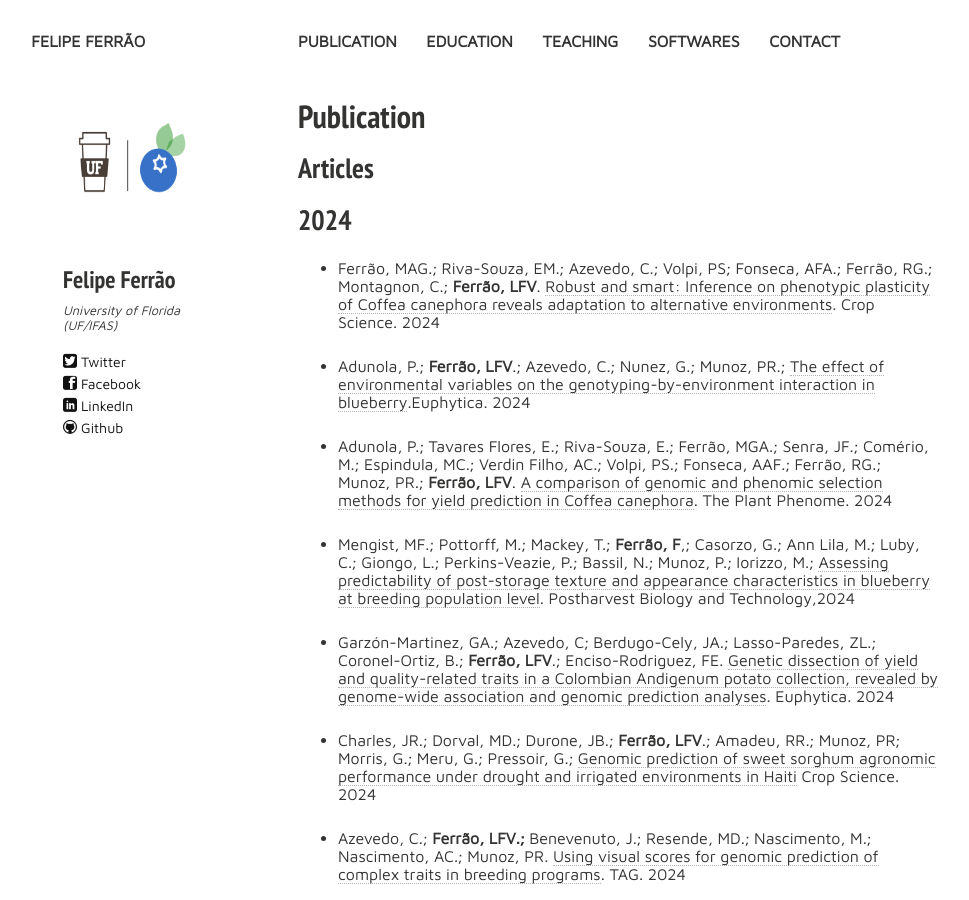
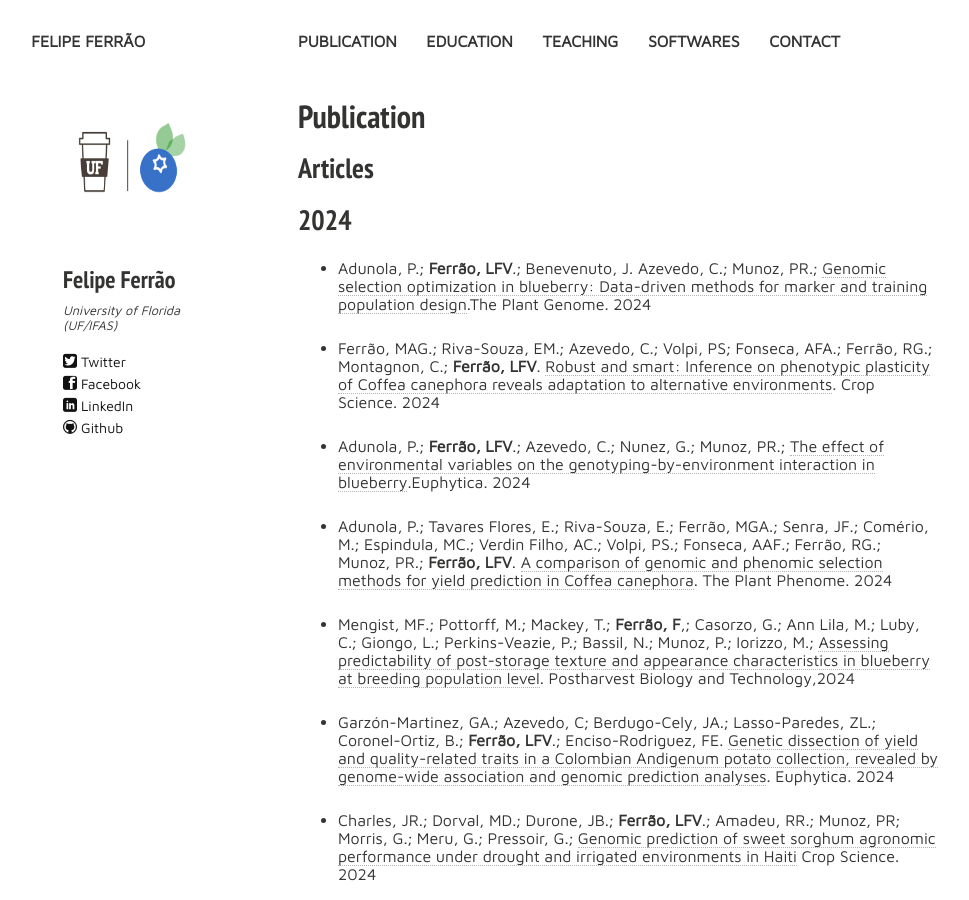
Before and after one commit to lfelipe-ferrao/lfelipe-ferrao.github.io, a Jekyll site: the page built from publication.md, in a window 1280 px wide and 900 px high. Shown: the whole window, without its empty margins (22-991 px from the left). Built offline with Jekyll 4.4.1, drawn with Linux system fonts in a browser that asks for light colours; nearby versions of some CDN libraries.

Commit message:
Update publication.md

```diff
--- a/publication.md
+++ b/publication.md
@@ -15,6 +15,8 @@ tags: [people, undergrads, MSc, PhD, postdocs]
 ## Articles
 
 ## 2024
+
+- Adunola, P.;  **Ferrão, LFV**.; Benevenuto, J. Azevedo, C.; Munoz, PR.; [Genomic selection optimization in blueberry: Data-driven methods for marker and training population design](https://acsess.onlinelibrary.wiley.com/doi/10.1002/tpg2.20488).The Plant Genome. 2024
 
 - Ferrão, MAG.; Riva-Souza, EM.; Azevedo, C.; Volpi, PS; Fonseca, AFA.; Ferrão, RG.; Montagnon, C.; **Ferrão, LFV**. [Robust and smart: Inference on phenotypic plasticity of Coffea
 canephora reveals adaptation to alternative environments](https://acsess.onlinelibrary.wiley.com/doi/10.1002/csc2.21298). Crop Science. 2024
```
